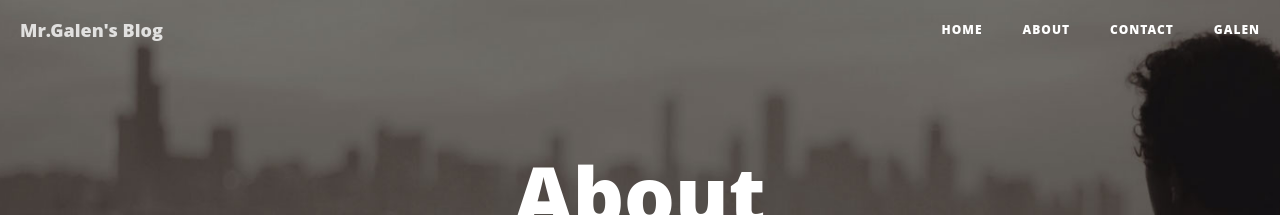
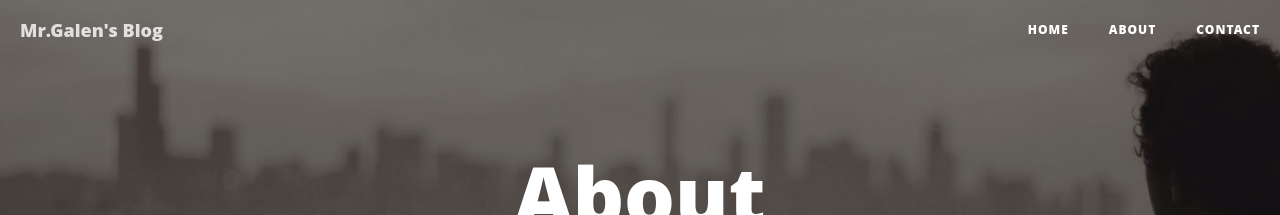
Before and after one commit to Galen-Yip/Galen-Yip.github.io, a Jekyll site: the page built from about.html, in a window 1280 px wide. Shown: the top 215 px of the page. Built offline with Jekyll 4.4.1, drawn with Linux system fonts in a browser that asks for light colours; nearby versions of some CDN libraries; some web fonts are replaced.

Commit message:
modified

```diff
--- a/_layouts/page.html
+++ b/_layouts/page.html
@@ -8,7 +8,7 @@
         <div class="row">
             <div class="col-lg-8 col-lg-offset-2 col-md-10 col-md-offset-1">
                 <div class="site-heading">
-                    <h1>{% if page.title %}{{ page.title }}{% else %}{{ site.title }}{% endif %}</h1>
+                    <h1>{% if page.title %}{{ page.title }}{% else %}Galen{% endif %}</h1>
                     <hr class="small">
                     <span class="subheading">{{ page.description }}</span>
                 </div>
--- a/index.html
+++ b/index.html
@@ -1,6 +1,5 @@
 ---
 layout: page
-title: "Galen"
 description: ""
 ---
 
```
